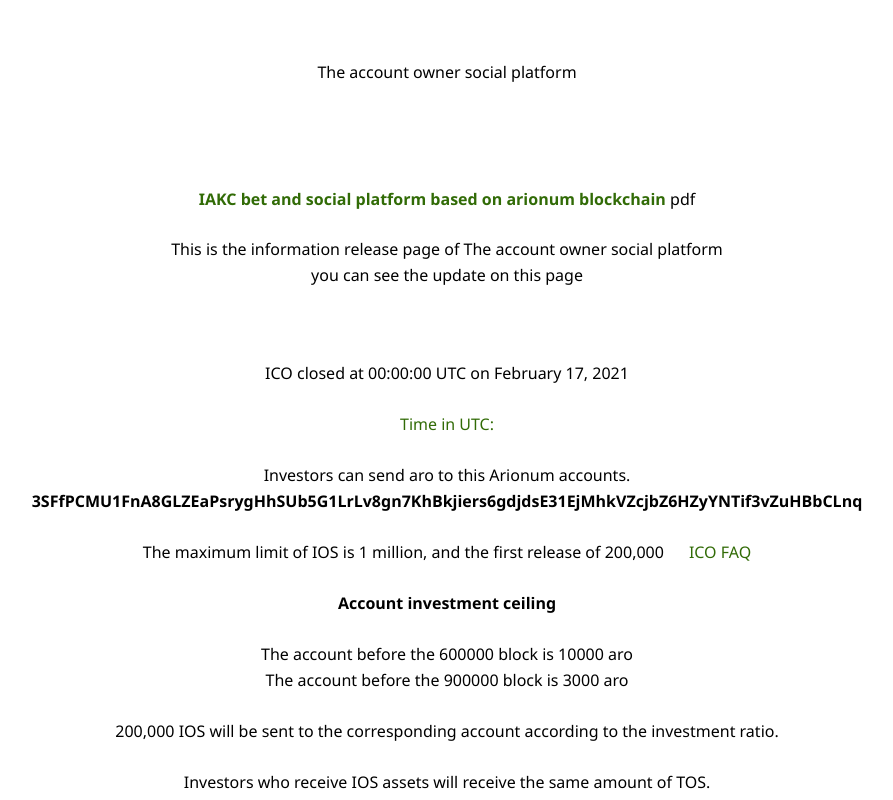
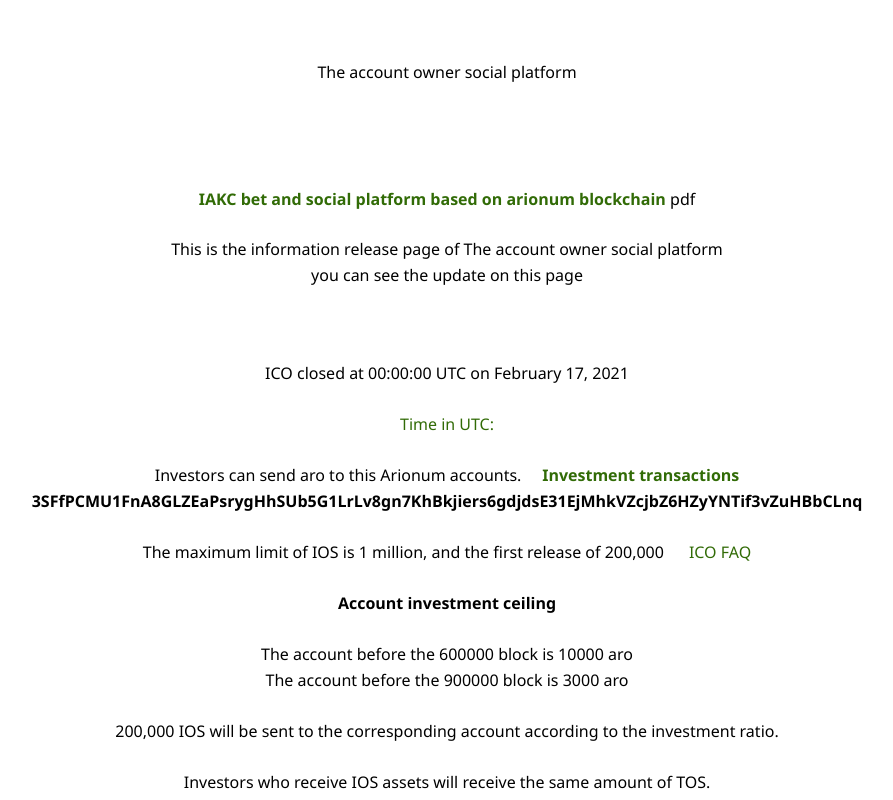
Before and after one commit to theaccountowner/theaccountowner.github.io, a plain HTML site: page index.html in a window 1280 px wide. Shown: the top 800 px of the page, without its empty margins (193-1086 px from the left). Drawn offline with Linux system fonts and the light colour scheme; a script that the page names is missing.

Commit message:
Update index.html

```diff
--- a/index.html
+++ b/index.html
@@ -69,7 +69,7 @@ time_is_widget.init({UTC_za00:{template:"TIME<br>DATE", date_format:"dayname, mo
 
       <br><br>
 
-Investors can send aro to this Arionum accounts.<br>
+Investors can send aro to this Arionum accounts.&nbsp;	&nbsp;	&nbsp;<strong><a href="https://www.arionum.info/account/3SFfPCMU1FnA8GLZEaPsrygHhSUb5G1LrLv8gn7KhBkjiers6gdjdsE31EjMhkVZcjbZ6HZyYNTif3vZuHBbCLnq">Investment transactions</a></strong><br>
 <strong>3SFfPCMU1FnA8GLZEaPsrygHhSUb5G1LrLv8gn7KhBkjiers6gdjdsE31EjMhkVZcjbZ6HZyYNTif3vZuHBbCLnq</strong>
 <br><br>
 The maximum limit of IOS is 1 million, and the first release of 200,000&nbsp;	&nbsp;	&nbsp;
```
